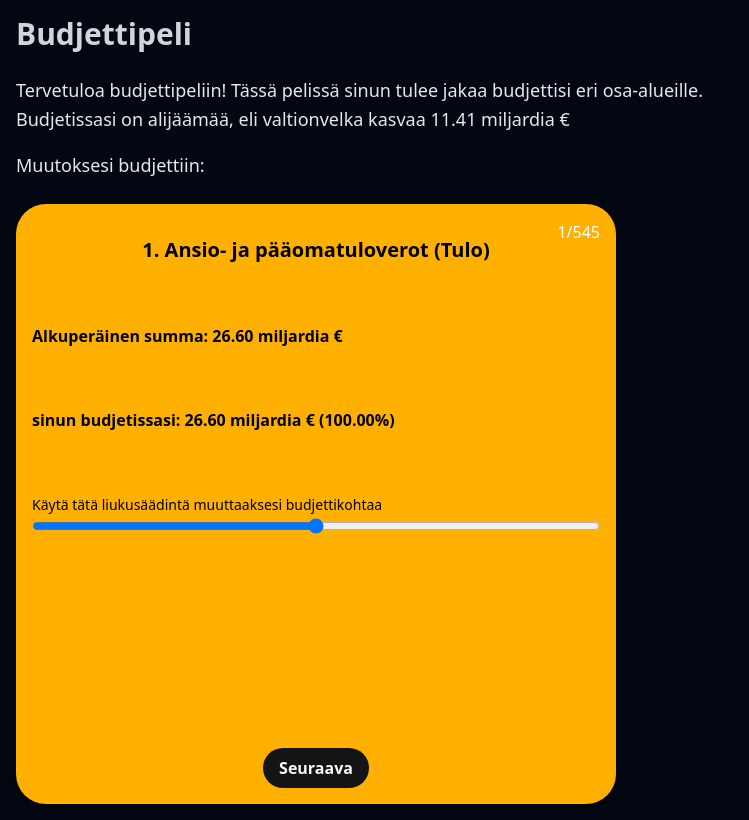
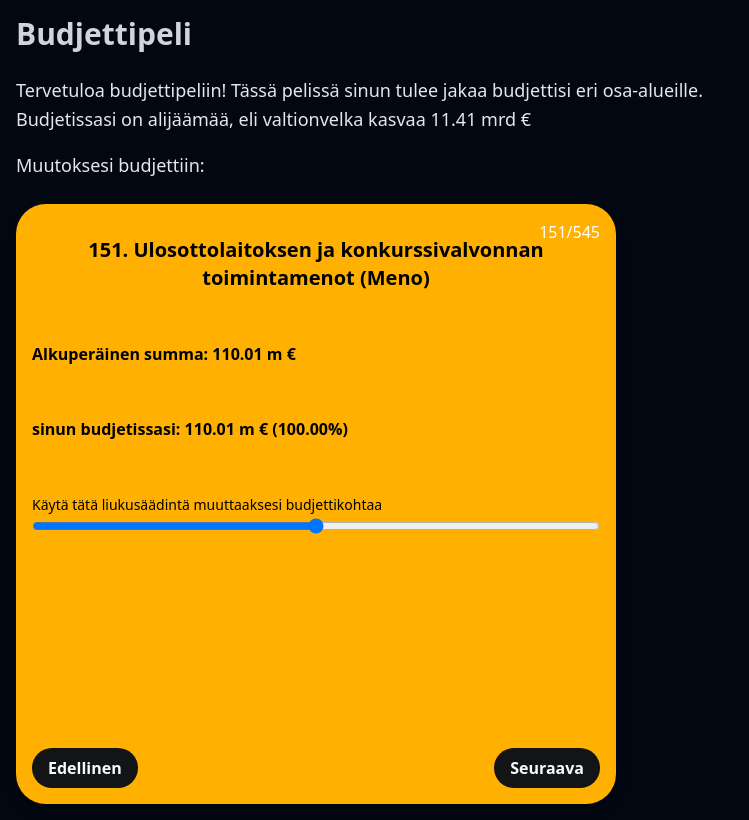
Before and after one commit to Earlo/kotisivut, a Next.js app: page /budjettipeli in a window 1280 px wide. Shown: the whole page, without its empty margins (0-749 px from the left). Built offline with nearby package versions, Linux system fonts and the light colour scheme.

Commit message:
sekoilua

```diff
--- a/app/budjettipeli/page.tsx
+++ b/app/budjettipeli/page.tsx
@@ -7,7 +7,7 @@ import EuroFormatter from '@/components/budjettipeli/euroja';
 import { useState } from 'react';
 const Page = () => {
   const [budu, setBudu] = useState(budjetti);
-  const [currentIndex, setCurrentIndex] = useState(0);
+  const [currentIndex, setCurrentIndex] = useState(150);
   const currentItem = Object.keys(budjetti)[currentIndex];
   const total = Object.values(budu).reduce((acc, val) => acc + val, 0);
   const numberOfKeys = Object.keys(budu).length;
@@ -32,14 +32,14 @@ const Page = () => {
           if (originalAbsAmount === absAmount) {
             return null;
           }
+          const muutos = absAmount - originalAbsAmount;
           return (
             <div key={key} className="flex justify-between">
+              <span>{key}:</span>
               <span>
-                {key} ({sign === 1 ? 'Tulo' : 'Meno'}):
-              </span>
-              <span>
-                <EuroFormatter amount={absAmount} /> (
-                {((budu[key] / budjetti[key]) * 100).toFixed(2)}%)
+                {sign === -1 && '-'}
+                <EuroFormatter amount={absAmount} /> ({muutos > 0 ? '+' : '-'}{' '}
+                <EuroFormatter amount={Math.abs(muutos)} />)
               </span>
             </div>
           );
--- a/components/budjettipeli/budjettikortti.tsx
+++ b/components/budjettipeli/budjettikortti.tsx
@@ -45,7 +45,12 @@ const BudjettiKortti: React.FC<BudjettiKorttiProps> = ({
         </h3>
         <h3 className="  text-l font-bold text-black">
           sinun budjetissasi: <EuroFormatter amount={absAmount} /> (
-          {((amount / originalAmount) * 100).toFixed(2)}%)
+          {originalAbsAmount !== 0 ? (
+            ((absAmount / originalAbsAmount) * 100).toFixed(2) + '%'
+          ) : (
+            <EuroFormatter amount={absAmount} />
+          )}
+          )
         </h3>
         <div>
           <span className="text-sm text-black">
@@ -55,32 +60,33 @@ const BudjettiKortti: React.FC<BudjettiKorttiProps> = ({
             type="range"
             id="myRange"
             className="w-full"
-            min={Math.min(0, originalAmount * 2)}
-            max={Math.max(0, originalAmount * 2)}
-            value={amount}
+            min={0}
+            max={Math.max(originalAbsAmount * 2, 1000000)}
+            value={absAmount}
             onTouchMove={(e) => {
-              const touch = e.touches[0]; // Get the first touch
+              const touch = e.touches[0];
               const slider = document.getElementById(
                 'myRange',
               ) as HTMLInputElement;
-              const position = touch.clientX; // Position of touch
+              const position = touch.clientX;
               const value = Math.max(
                 0,
                 Math.min(position, slider?.offsetWidth),
               );
               slider.value = (
+                sign *
                 (value / slider?.offsetWidth) *
                 parseInt(slider?.max)
               ).toString();
               setBudu((prev) => ({
                 ...prev,
-                [name]: parseInt(slider?.value),
+                [name]: sign * parseInt(slider?.value),
               }));
             }}
             onChange={(e) =>
               setBudu((prev) => ({
                 ...prev,
-                [name]: parseInt(e.target.value),
+                [name]: sign * parseInt(e.target.value),
               }))
             }
           />
--- a/components/budjettipeli/euroja.tsx
+++ b/components/budjettipeli/euroja.tsx
@@ -5,11 +5,11 @@ interface EuroFormatterProps {
 const EuroFormatter: React.FC<EuroFormatterProps> = ({ amount }) => {
   const formatEuro = (value: number) => {
     if (value >= 1e9) {
-      return `${(value / 1e9).toFixed(2)} miljardia €`;
+      return `${(value / 1e9).toFixed(2)} mrd €`;
     } else if (value >= 1e6) {
-      return `${(value / 1e6).toFixed(2)} miljoonaa €`;
+      return `${(value / 1e6).toFixed(2)} m €`;
     } else if (value >= 1e3) {
-      return `${(value / 1e3).toFixed(2)} tuhatta €`;
+      return `${(value / 1e3).toFixed(2)} t €`;
     } else {
       return `${value.toFixed(2)} €`;
     }
```
